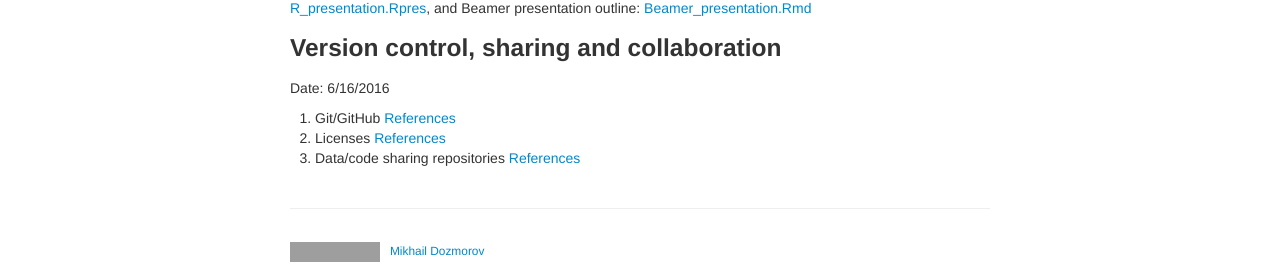
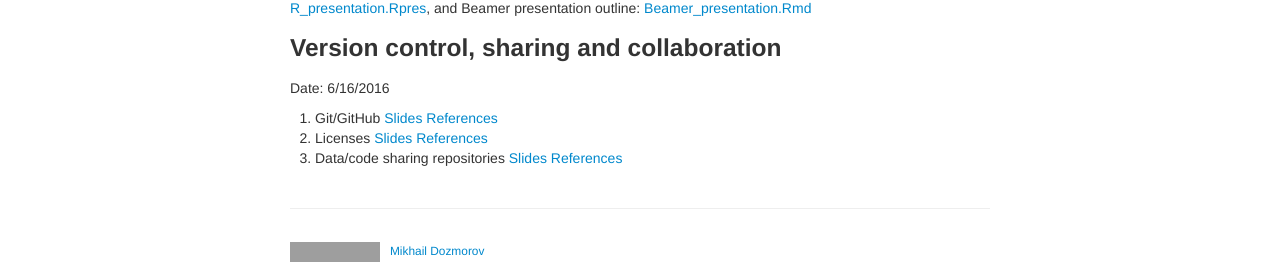
Before and after one commit to mdozmorov/BIOS692, a Jekyll site: the page built from pages/syllabus.md, in a window 1280 px wide. Shown: the part 2054-2323 px from the top of the page. Built offline with Jekyll 4.4.1, drawn with Linux system fonts in a browser that asks for light colours; grey boxes are pictures that could not be loaded.

Commit message:
Add material for the fourth seminar

```diff
--- a/pages/syllabus.md
+++ b/pages/syllabus.md
@@ -100,6 +100,6 @@ Example heatmap: [heatmap.R](heatmap.R), dplyr and ggplot2 example: [dplyr_ggplo
 
 Date: 6/16/2016
 
-1. Git/GitHub <a href="references.html#git">References</a>
-2. Licenses <a href="references.html#licenses">References</a>
-3. Data/code sharing repositories <a href="references.html#sharing">References</a>
+1. Git/GitHub [Slides](4_Version_control_Git.pdf) <a href="references.html#git">References</a>
+2. Licenses [Slides](4_Version_control_Licensing.pdf) <a href="references.html#licenses">References</a>
+3. Data/code sharing repositories [Slides](4_Version_control_Sharing.pdf) <a href="references.html#sharing">References</a>
```
Also changed, not shown: 3 other files.
